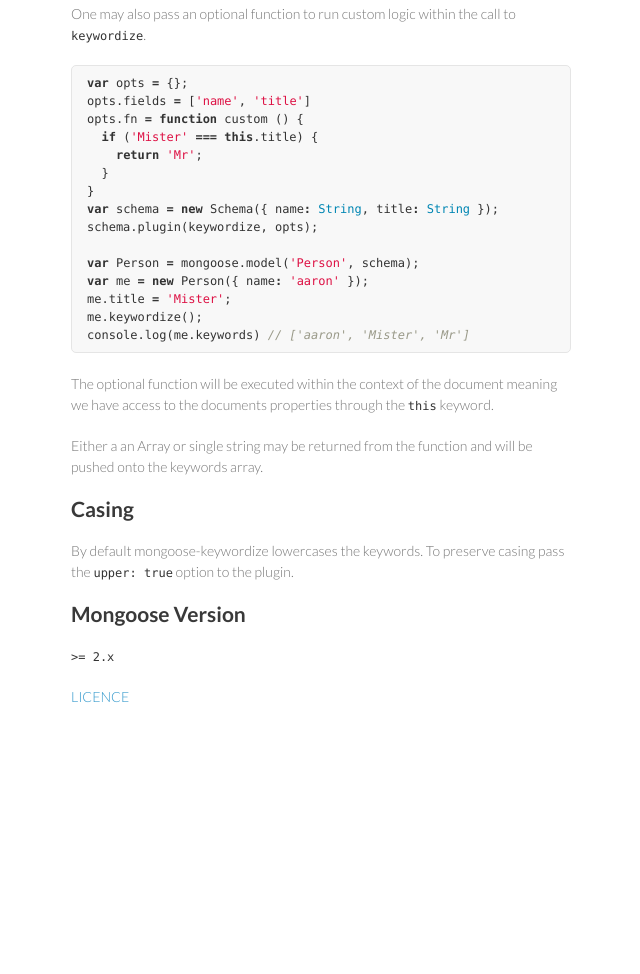
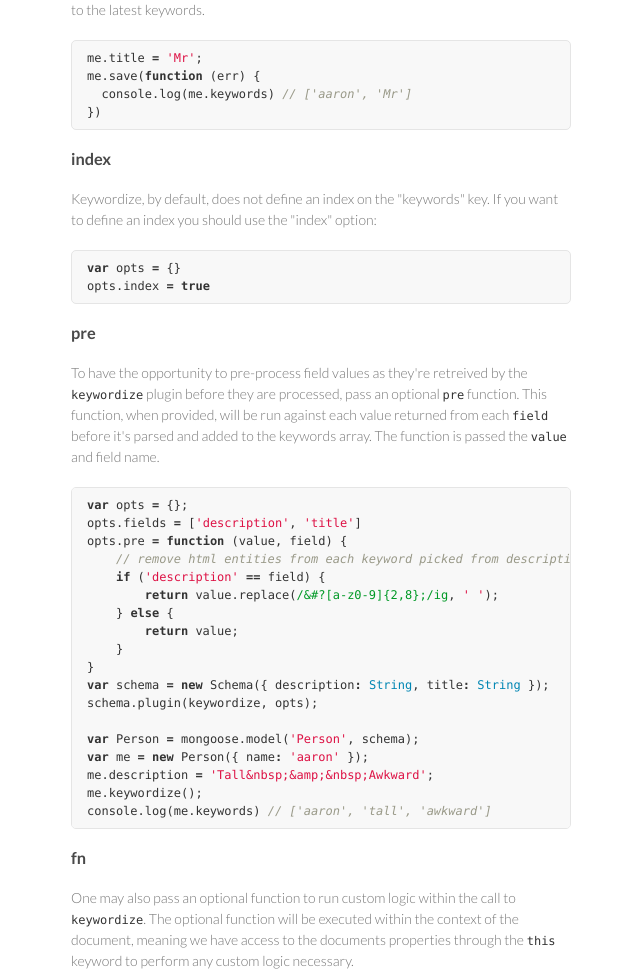
Before and after one commit to mongoosejs/mongoose-keywordize, a plain HTML site: page index.html in a window 1280 px wide. Shown: the part 1096-2070 px from the top of the page, without its empty margins (499-1139 px from the left). Before the commit the page ends 1873 px from the top, so only its background shows below. Drawn offline with Linux system fonts and the light colour scheme.

Commit message:
Create gh-pages branch via GitHub

```diff
--- a/index.html
+++ b/index.html
@@ -17,11 +17,14 @@
       <header>
         <h1>Mongoose-keywordize</h1>
         <p>Derives keywords from document properties</p>
+
         <p class="view"><a href="https://github.com/aheckmann/mongoose-keywordize">View the Project on GitHub <small>aheckmann/mongoose-keywordize</small></a></p>
+
+
         <ul>
           <li><a href="https://github.com/aheckmann/mongoose-keywordize/zipball/master">Download <strong>ZIP File</strong></a></li>
           <li><a href="https://github.com/aheckmann/mongoose-keywordize/tarball/master">Download <strong>TAR Ball</strong></a></li>
-          <li><a href="https://github.com/aheckmann/mongoose-keywordize">Fork On <strong>GitHub</strong></a></li>
+          <li><a href="https://github.com/aheckmann/mongoose-keywordize">View On <strong>GitHub</strong></a></li>
         </ul>
       </header>
       <section>
@@ -34,46 +37,79 @@
 <p>Options:</p>
 
 <ul>
-<li>fields: an array of paths you want watched and converted into keywords</li>
-<li>fn: a custom function to execute when keywordize() runs</li>
+<li>
+<code>fields</code>: an array of paths you want watched and converted into keywords</li>
+<li>
+<code>fn</code>: optional function to execute when keywordize() runs; if a value is returned it is included in the keywords array</li>
+<li>
+<code>pre</code>: optional function to run against each value returned from each <code>field</code> before it's parsed and added to the keywords array</li>
+<li>
+<code>keywordField</code>: the name of the field in which keywords will be stored; defaults to <code>keywords</code>
+</li>
+<li>
+<code>upper</code>: true to retain letter casing. default is false (all keywords are lowercased)</li>
 </ul><p>Example:</p>
 
-<div class="highlight">
-<pre><span class="kd">var</span> <span class="nx">schema</span> <span class="o">=</span> <span class="k">new</span> <span class="nx">Schema</span><span class="p">({</span> <span class="nx">name</span><span class="o">:</span> <span class="nb">String</span><span class="p">,</span> <span class="nx">title</span><span class="o">:</span> <span class="nb">String</span> <span class="p">});</span>
+<div class="highlight"><pre><span class="kd">var</span> <span class="nx">schema</span> <span class="o">=</span> <span class="k">new</span> <span class="nx">Schema</span><span class="p">({</span> <span class="nx">name</span><span class="o">:</span> <span class="nb">String</span><span class="p">,</span> <span class="nx">title</span><span class="o">:</span> <span class="nb">String</span> <span class="p">});</span>
 <span class="nx">schema</span><span class="p">.</span><span class="nx">plugin</span><span class="p">(</span><span class="nx">keywordize</span><span class="p">,</span> <span class="p">{</span> <span class="nx">fields</span><span class="o">:</span> <span class="s1">'name title'</span><span class="p">.</span><span class="nx">split</span><span class="p">(</span><span class="s1">' '</span><span class="p">)</span> <span class="p">});</span>
-</pre>
-</div>
-
+</pre></div>
 
 <p>This will introduce a new <code>keywordize()</code> document method which detects if any of the passed fields have been modified and updates the new <code>keywords</code> property appropriately.</p>
 
 <p>Example:</p>
 
-<div class="highlight">
-<pre><span class="kd">var</span> <span class="nx">Person</span> <span class="o">=</span> <span class="nx">mongoose</span><span class="p">.</span><span class="nx">model</span><span class="p">(</span><span class="s1">'Person'</span><span class="p">,</span> <span class="nx">schema</span><span class="p">);</span>
+<div class="highlight"><pre><span class="kd">var</span> <span class="nx">Person</span> <span class="o">=</span> <span class="nx">mongoose</span><span class="p">.</span><span class="nx">model</span><span class="p">(</span><span class="s1">'Person'</span><span class="p">,</span> <span class="nx">schema</span><span class="p">);</span>
 <span class="kd">var</span> <span class="nx">me</span> <span class="o">=</span> <span class="k">new</span> <span class="nx">Person</span><span class="p">({</span> <span class="nx">name</span><span class="o">:</span> <span class="s1">'aaron'</span> <span class="p">});</span>
 <span class="nx">me</span><span class="p">.</span><span class="nx">keywordize</span><span class="p">();</span>
 <span class="nx">console</span><span class="p">.</span><span class="nx">log</span><span class="p">(</span><span class="nx">me</span><span class="p">.</span><span class="nx">keywords</span><span class="p">)</span> <span class="c1">// ['aaron']</span>
-</pre>
-</div>
-
+</pre></div>
 
 <p>The <code>keywordize</code> method is always called upon saving each document, auto-updating to the latest keywords.</p>
 
-<div class="highlight">
-<pre><span class="nx">me</span><span class="p">.</span><span class="nx">title</span> <span class="o">=</span> <span class="s1">'Mr'</span><span class="p">;</span>
+<div class="highlight"><pre><span class="nx">me</span><span class="p">.</span><span class="nx">title</span> <span class="o">=</span> <span class="s1">'Mr'</span><span class="p">;</span>
 <span class="nx">me</span><span class="p">.</span><span class="nx">save</span><span class="p">(</span><span class="kd">function</span> <span class="p">(</span><span class="nx">err</span><span class="p">)</span> <span class="p">{</span>
   <span class="nx">console</span><span class="p">.</span><span class="nx">log</span><span class="p">(</span><span class="nx">me</span><span class="p">.</span><span class="nx">keywords</span><span class="p">)</span> <span class="c1">// ['aaron', 'Mr']</span>
 <span class="p">})</span>
-</pre>
-</div>
+</pre></div>
 
+<h3>index</h3>
 
-<p>One may also pass an optional function to run custom logic within the call to <code>keywordize</code>.</p>
+<p>Keywordize, by default, does not define an index on the "keywords" key.
+If you want to define an index you should use the "index" option:</p>
 
-<div class="highlight">
-<pre>
-<span class="kd">var</span> <span class="nx">opts</span> <span class="o">=</span> <span class="p">{};</span>
+<div class="highlight"><pre><span class="kd">var</span> <span class="nx">opts</span> <span class="o">=</span> <span class="p">{}</span>
+<span class="nx">opts</span><span class="p">.</span><span class="nx">index</span> <span class="o">=</span> <span class="kc">true</span>
+</pre></div>
+
+<h3>pre</h3>
+
+<p>To have the opportunity to pre-process field values as they're retreived by the <code>keywordize</code> plugin before they are processed, pass an optional <code>pre</code> function. This function, when provided, will be run against each value returned from each <code>field</code> before it's parsed and added to the keywords array. The function is passed the <code>value</code> and field name.</p>
+
+<div class="highlight"><pre><span class="kd">var</span> <span class="nx">opts</span> <span class="o">=</span> <span class="p">{};</span>
+<span class="nx">opts</span><span class="p">.</span><span class="nx">fields</span> <span class="o">=</span> <span class="p">[</span><span class="s1">'description'</span><span class="p">,</span> <span class="s1">'title'</span><span class="p">]</span>
+<span class="nx">opts</span><span class="p">.</span><span class="nx">pre</span> <span class="o">=</span> <span class="kd">function</span> <span class="p">(</span><span class="nx">value</span><span class="p">,</span> <span class="nx">field</span><span class="p">)</span> <span class="p">{</span>
+    <span class="c1">// remove html entities from each keyword picked from description</span>
+    <span class="k">if</span> <span class="p">(</span><span class="s1">'description'</span> <span class="o">==</span> <span class="nx">field</span><span class="p">)</span> <span class="p">{</span>
+        <span class="k">return</span> <span class="nx">value</span><span class="p">.</span><span class="nx">replace</span><span class="p">(</span><span class="sr">/&amp;#?[a-z0-9]{2,8};/ig</span><span class="p">,</span> <span class="s1">' '</span><span class="p">);</span>
+    <span class="p">}</span> <span class="k">else</span> <span class="p">{</span>
+        <span class="k">return</span> <span class="nx">value</span><span class="p">;</span>
+    <span class="p">}</span>
+<span class="p">}</span>
+<span class="kd">var</span> <span class="nx">schema</span> <span class="o">=</span> <span class="k">new</span> <span class="nx">Schema</span><span class="p">({</span> <span class="nx">description</span><span class="o">:</span> <span class="nb">String</span><span class="p">,</span> <span class="nx">title</span><span class="o">:</span> <span class="nb">String</span> <span class="p">});</span>
+<span class="nx">schema</span><span class="p">.</span><span class="nx">plugin</span><span class="p">(</span><span class="nx">keywordize</span><span class="p">,</span> <span class="nx">opts</span><span class="p">);</span>
+
+<span class="kd">var</span> <span class="nx">Person</span> <span class="o">=</span> <span class="nx">mongoose</span><span class="p">.</span><span class="nx">model</span><span class="p">(</span><span class="s1">'Person'</span><span class="p">,</span> <span class="nx">schema</span><span class="p">);</span>
+<span class="kd">var</span> <span class="nx">me</span> <span class="o">=</span> <span class="k">new</span> <span class="nx">Person</span><span class="p">({</span> <span class="nx">name</span><span class="o">:</span> <span class="s1">'aaron'</span> <span class="p">});</span>
+<span class="nx">me</span><span class="p">.</span><span class="nx">description</span> <span class="o">=</span> <span class="s1">'Tall&amp;nbsp;&amp;amp;&amp;nbsp;Awkward'</span><span class="p">;</span>
+<span class="nx">me</span><span class="p">.</span><span class="nx">keywordize</span><span class="p">();</span>
+<span class="nx">console</span><span class="p">.</span><span class="nx">log</span><span class="p">(</span><span class="nx">me</span><span class="p">.</span><span class="nx">keywords</span><span class="p">)</span> <span class="c1">// ['aaron', 'tall', 'awkward']</span>
+</pre></div>
+
+<h3>fn</h3>
+
+<p>One may also pass an optional function to run custom logic within the call to <code>keywordize</code>. The optional function will be executed within the context of the document, meaning we have access to the documents properties through the <code>this</code> keyword to perform any custom logic necessary.</p>
+
+<div class="highlight"><pre><span class="kd">var</span> <span class="nx">opts</span> <span class="o">=</span> <span class="p">{};</span>
 <span class="nx">opts</span><span class="p">.</span><span class="nx">fields</span> <span class="o">=</span> <span class="p">[</span><span class="s1">'name'</span><span class="p">,</span> <span class="s1">'title'</span><span class="p">]</span>
 <span class="nx">opts</span><span class="p">.</span><span class="nx">fn</span> <span class="o">=</span> <span class="kd">function</span> <span class="nx">custom</span> <span class="p">()</span> <span class="p">{</span>
   <span class="k">if</span> <span class="p">(</span><span class="s1">'Mister'</span> <span class="o">===</span> <span class="k">this</span><span class="p">.</span><span class="nx">title</span><span class="p">)</span> <span class="p">{</span>
@@ -88,23 +124,19 @@
 <span class="nx">me</span><span class="p">.</span><span class="nx">title</span> <span class="o">=</span> <span class="s1">'Mister'</span><span class="p">;</span>
 <span class="nx">me</span><span class="p">.</span><span class="nx">keywordize</span><span class="p">();</span>
 <span class="nx">console</span><span class="p">.</span><span class="nx">log</span><span class="p">(</span><span class="nx">me</span><span class="p">.</span><span class="nx">keywords</span><span class="p">)</span> <span class="c1">// ['aaron', 'Mister', 'Mr']</span>
-</pre>
-</div>
+</pre></div>
 
+<p><em>Either a an <code>Array</code> or single string may be returned from the function and will be pushed onto the keywords array.</em></p>
 
-<p>The optional function will be executed within the context of the document meaning we have access to the documents properties through the <code>this</code> keyword.</p>
+<h3>upper</h3>
 
-<p>Either a an Array or single string may be returned from the function and will be pushed onto the keywords array.</p>
-
-<h2>Casing</h2>
-
-<p>By default mongoose-keywordize lowercases the keywords. To preserve casing pass the <code>upper: true</code> option to the plugin.</p>
+<p>By default mongoose-keywordize lowercases the keywords. To preserve casing pass the <code>upper: true</code> option.</p>
 
 <h2>Mongoose Version</h2>
 
 <p><code>&gt;= 2.x</code></p>
 
-<p><a href="https://github.com/aheckmann/mongoose-keywordize/blob/master/LICENSE">LICENCE</a></p>
+<p><a href="https://github.com/aheckmann/mongoose-keywordize/blob/master/LICENSE">LICENSE</a></p>
       </section>
       <footer>
         <p>This project is maintained by <a href="https://github.com/aheckmann">aheckmann</a></p>
```
Also changed, not shown: params.json (+1 -1 lines).
